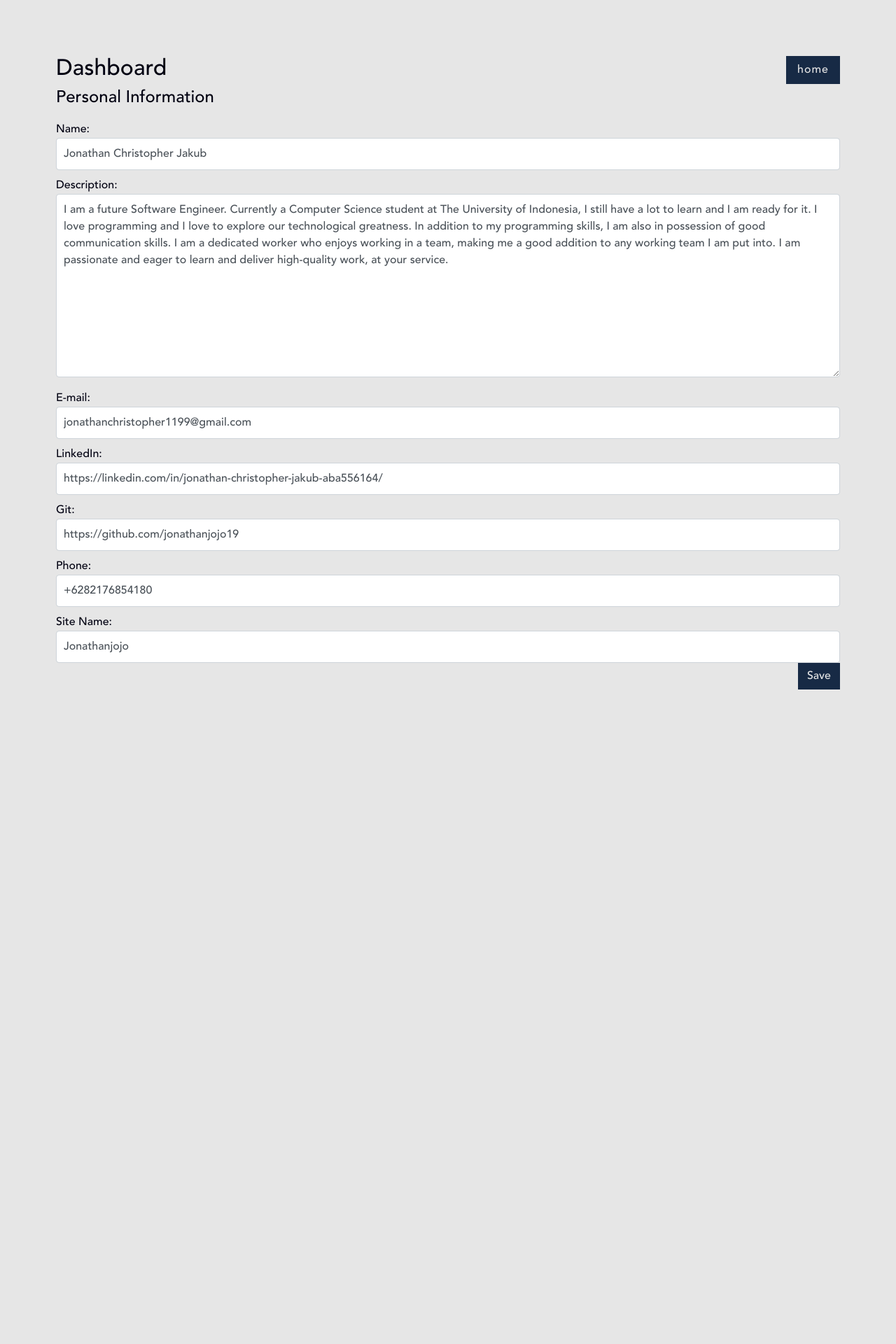
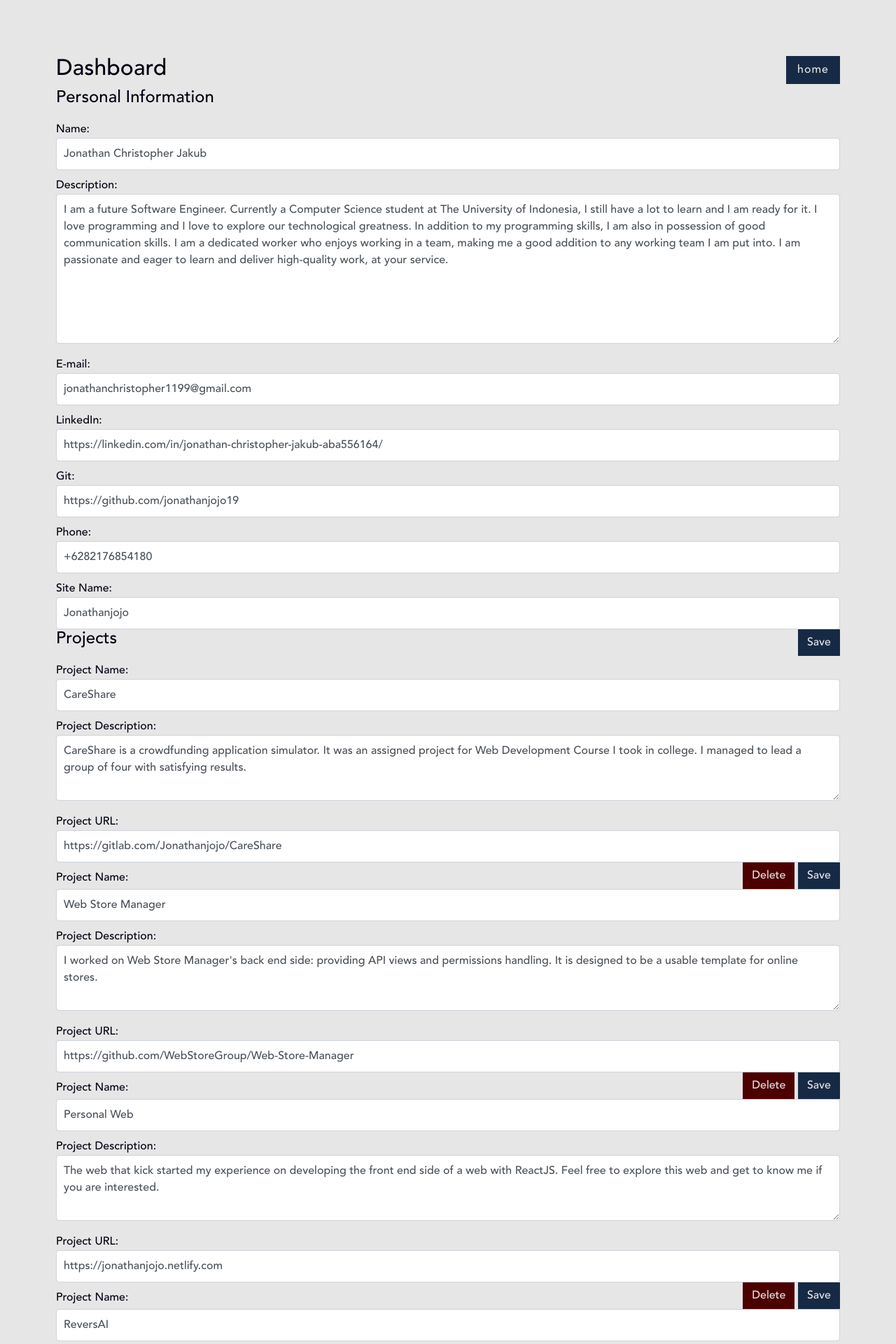
Before and after one commit to Jonathanjojo19/PortfolioCMS, a Django app: page /edit/ in a window 1280 px wide. Shown: the top 1920 px of the page at 70% size. Before the commit the page ends 985 px from the top, so only its background shows below. Run offline with Django 3.2, Linux system fonts and the light colour scheme; data comes from the database, SQL or seed files in the repository; both versions use the stored data as it was after the commit; parts of the project's set-up code (start-up, migrations or seed data) failed here and were passed over; some libraries are stand-ins or nearby versions.

Commit message:
Add functionality to project form

```diff
--- /dev/null
+++ b/assets/scripts/project/createProject.js
@@ -0,0 +1,34 @@
+function createProject(){
+    event.preventDefault(true);
+    let fields = document.forms["project-form-new"].getElementsByTagName("input");
+    let textarea = document.forms["project-form-new"].getElementsByTagName("textarea")
+    let csrf_token_entry = fields[0].value;
+    let data = JSON.stringify({
+        name : fields[1].value,
+        description : textarea[0].value,
+        url : fields[2].value,
+    });
+    $.ajax({
+        url: 'update-project/',
+        type: 'POST',
+        dataType: 'json',
+        data: data,
+        beforeSend: function(request) {
+            request.setRequestHeader('X-CSRFToken', csrf_token_entry);
+        },
+        success: function(result) {
+            if (result.success){
+                document.getElementById("update-status").innerText = result.message;
+            } else {
+                let errors = "";
+                for (var key in result.message) {
+                    result.message[key].forEach((er) => {
+                        errors += er + "\n";
+                    });
+                }
+                document.getElementById("update-status").innerText = errors;
+            }
+            $('#response-modal').modal('show');
+        }
+    });
+}
--- /dev/null
+++ b/assets/scripts/project/deleteProject.js
@@ -0,0 +1,32 @@
+function deleteProject(i){
+    event.preventDefault(true);
+    let fields = document.forms["project-form-"+i].getElementsByTagName("input");
+    let csrf_token_entry = fields[0].value;
+    let data = JSON.stringify({
+        entryNo : i,
+    });
+    $.ajax({
+        url: 'update-project/',
+        type: 'DELETE',
+        dataType: 'json',
+        data: data,
+        beforeSend: function(request) {
+            request.setRequestHeader('X-CSRFToken', csrf_token_entry);
+        },
+        success: function(result) {
+            if (result.success){
+                let deletedForm = $("#project-" + i);
+                deletedForm.animate({
+                    'padding': "0px",
+                    'margin-left':'-10px',
+                    'font-size': "0px"
+                }, 400, function() {
+                    deletedForm.remove();
+                });
+            } else {
+                document.getElementById("update-status").innerText = "Something wrong happened.";
+                $('#response-modal').modal('show');
+            }
+        }
+    });
+}
--- a/assets/scripts/updateLogo.js
+++ b/assets/scripts/project/updateProject.js
@@ -1,22 +1,23 @@
-function updateLogo(){
+function updateProject(i){
     event.preventDefault(true);
-    let fields = document.forms["logo-form"].getElementsByTagName("input");
+    let fields = document.forms["project-form-" + i].getElementsByTagName("input");
+    let textarea = document.forms["project-form-" + i].getElementsByTagName("textarea")
     let csrf_token_entry = fields[0].value;
-    let data = document.forms["logo-form"]["id_logo"].files[0];
+    let data = JSON.stringify({
+        entryNo : i,
+        name : fields[1].value,
+        description : textarea[0].value,
+        url : fields[2].value,
+    });
     $.ajax({
-        url: 'update-logo/',
-        type: 'POST',
-        cache: false,
-        processData: false,
-        contentType: false,
-        data: JSON.stringify({
-            logo: data,
-        }),
+        url: 'update-project/',
+        type: 'PUT',
+        dataType: 'json',
+        data: data,
         beforeSend: function(request) {
             request.setRequestHeader('X-CSRFToken', csrf_token_entry);
         },
         success: function(result) {
-            console.log(result);
             if (result.success){
                 document.getElementById("update-status").innerText = result.message;
             } else {
--- a/assets/styles/dashboardStyles.css
+++ b/assets/styles/dashboardStyles.css
@@ -1,3 +1,11 @@
+body {
+    font-family: 'Avenir LT Std 35 Medium';
+	margin: 0;
+	padding: 0;
+	max-width: 100vw;
+	background-color: #000011;
+}
+
 .form-control {
     display: inline-block;
     padding: 10px;
@@ -17,3 +25,7 @@ label {
     position: relative;
     margin: 0;
 }
+
+.save {
+    margin-bottom: 0;
+}
--- a/assets/styles/globalStyles.css
+++ b/assets/styles/globalStyles.css
@@ -4,26 +4,6 @@
     font-weight: normal;
     src: local('Avenir LT Std 35 Medium'),
         url('../fonts/AvenirLTStd-Medium.woff') format('woff');
-}
-
-body {
-    font-family: 'Avenir LT Std 35 Medium';
-	margin: 0;
-	padding: 0;
-	-webkit-font-smoothing: antialiased;
-	-moz-osx-font-smoothing: grayscale;
-	-ms-overflow-style: none;
-	overflow-y: scroll;
-    overflow-x: hidden;
-	max-width: 100%;
-    scrollbar-width: none; /* Firefox */
-    -ms-overflow-style: none;  /* IE 10+ */
-	background-color: #000011;
-}
-
-body::-webkit-scrollbar {
-    width: 0 !important;
-    height: 0 !important;
 }
 
 /* Text Sizes */
@@ -52,6 +32,10 @@ h6 { font-size: 0.8em; }
 
 .blue-bg {
 	background-color: #172A45;
+}
+
+.red-bg {
+	background-color: #4c0000;
 }
 
 .light-blue-text {
--- a/cms/forms.py
+++ b/cms/forms.py
@@ -2,8 +2,8 @@ from django import forms
 from information.models import (
     PersonalInfo,
     Project,
-    Logo
 )
+from django.forms import modelformset_factory
 
 class PersonalInfoForm(forms.ModelForm):
     class Meta:
@@ -31,7 +31,8 @@ class PersonalInfoForm(forms.ModelForm):
                 attrs = {
                     "class" : "form-control",
                     "required" : True,
-                    "placeholder" : "About You"
+                    "placeholder" : "About You",
+                    "rows" : 8
                 }
             ),
             "email" : forms.EmailInput(
@@ -71,25 +72,72 @@ class PersonalInfoForm(forms.ModelForm):
             )
         }
 
-class LogoForm(forms.ModelForm):
-    class Meta:
-        model = Logo
-        fields = ['logo']
-
-        labels = {
-            "logo" : "Logo"
-        }
-
-        widgets = {
-            "logo" : forms.FileInput(
-                attrs = {
-                    "class" : "form-control",
-                    "required" : True,
-                }
-            )
-        }
-
 class ProjectForm(forms.ModelForm):
     class Meta:
         model = Project
         fields = "__all__"
+        labels = {
+            "name" : "Project Name",
+            "description" : "Project Description",
+            "url" : "Project URL"
+        },
+        widgets = {
+            "name" : forms.TextInput(
+                attrs = {
+                    "class" : "form-control",
+                    "required" : True,
+                    "placeholder" : "Your Project Name"
+                }
+            ),
+            "description" : forms.Textarea(
+                attrs = {
+                    "class" : "form-control",
+                    "required" : True,
+                    "placeholder" : "About the Project",
+                    "rows" : 3
+                }
+            ),
+            "url" : forms.URLInput(
+                attrs = {
+                    "class" : "form-control",
+                    "required" : True,
+                    "placeholder" : "Your Project URL"
+                }
+            ),
+        }
+
+
+ProjectModelFormSet = modelformset_factory(
+    Project,
+    fields= "__all__",
+    extra=1,
+    labels = {
+        "name" : "Project Name",
+        "description" : "Project Description",
+        "url" : "Project URL"
+    },
+    widgets = {
+        "name" : forms.TextInput(
+            attrs = {
+                "class" : "form-control",
+                "required" : True,
+                "placeholder" : "Your Project Name"
+            }
+        ),
+        "description" : forms.Textarea(
+            attrs = {
+                "class" : "form-control",
+                "required" : True,
+                "placeholder" : "About the Project",
+                "rows" : 3
+            }
+        ),
+        "url" : forms.URLInput(
+            attrs = {
+                "class" : "form-control",
+                "required" : True,
+                "placeholder" : "Your Project URL"
+            }
+        ),
+    }
+)
--- a/cms/templates/cms/dashboard.html
+++ b/cms/templates/cms/dashboard.html
@@ -7,7 +7,7 @@
     <meta name="viewport" content="width=device-width, initial-scale=1.0">
     <meta http-equiv="X-UA-Compatible" content="ie=edge">
     <title>{{ info.title }} Dashboard</title>
-    <link rel="shortcut icon" href="{{ logo.logo.url }}">
+    <link rel="shortcut icon" href="{% static 'icons/favicon.ico' %}">
     <link rel="stylesheet" href="https://stackpath.bootstrapcdn.com/bootstrap/4.1.3/css/bootstrap.min.css" integrity="sha384-MCw98/SFnGE8fJT3GXwEOngsV7Zt27NXFoaoApmYm81iuXoPkFOJwJ8ERdknLPMO" crossorigin="anonymous">
     <link rel="stylesheet" href="{% static 'styles/globalStyles.css' %}" >
     <link rel="stylesheet" href="{% static 'styles/dashboardStyles.css' %}" >
@@ -15,8 +15,10 @@
     <script src="https://cdnjs.cloudflare.com/ajax/libs/popper.js/1.14.3/umd/popper.min.js" integrity="sha384-ZMP7rVo3mIykV+2+9J3UJ46jBk0WLaUAdn689aCwoqbBJiSnjAK/l8WvCWPIPm49" crossorigin="anonymous"></script>
     <script src="https://ajax.googleapis.com/ajax/libs/jquery/3.3.1/jquery.min.js"></script>
     <script src="https://stackpath.bootstrapcdn.com/bootstrap/4.1.3/js/bootstrap.min.js" integrity="sha384-ChfqqxuZUCnJSK3+MXmPNIyE6ZbWh2IMqE241rYiqJxyMiZ6OW/JmZQ5stwEULTy" crossorigin="anonymous"></script>
-    <script type="text/javascript" src="{% static 'scripts/updateInfo.js' %}"></script>
-    <script type="text/javascript" src="{% static 'scripts/updateLogo.js' %}"></script>
+    <script type="text/javascript" src="{% static 'scripts/info/updateInfo.js' %}"></script>
+    <script type="text/javascript" src="{% static 'scripts/project/createProject.js' %}"></script>
+    <script type="text/javascript" src="{% static 'scripts/project/updateProject.js' %}"></script>
+    <script type="text/javascript" src="{% static 'scripts/project/deleteProject.js' %}"></script>
 </head>
 <body>
     <div class="container-large full-height d-flex light-bg light-grey-text">
@@ -33,28 +35,49 @@
             </div>
             <div>
                 <h3>Personal Information</h3>
-                <form class="site-form" action="" method="PUT" id="info-form" enctype="multipart/form-data">
+                <form class="site-form" action="" method="PUT" id="info-form">
                     {% csrf_token %}
                     {{ info_form }}
                     <div class="float-right">
-                        <button id="submit-button" class="btn mode draw blue-bg" onclick="updateInfo()">
+                        <button id="submit-button" class="btn mode draw blue-bg save" onclick="updateInfo()">
                             <span class="light-grey-text">Save</span>
                         </button>
                     </div>
                 </form>
             </div>
-            <!-- <div>
-                <h3>Site Logo</h3>
-                <form class="site-form" action="" method="POST" id="logo-form" enctype="multipart/form-data">
+            <div>
+                <h3>Projects</h3>
+                {% for form in project_form %}
+                    {% if not forloop.last %}
+                        <div id="project-{{ form.instance.id }}">
+                            <form class="site-form" action="" method="PUT" id="project-form-{{ form.instance.id }}">
                                 {% csrf_token %}
-                    {{ logo_form }}
+                                {{ form }}
                                 <div class="float-right">
-                        <button id="submit-button" class="btn mode draw blue-bg" onclick="updateLogo()">
+                                    <button id="submit-button" class="btn mode draw red-bg save" onclick="deleteProject({{ form.instance.id }})">
+                                        <span class="light-grey-text">Delete</span>
+                                    </button>
+                                    <button id="submit-button" class="btn mode draw blue-bg save" onclick="updateProject({{ form.instance.id }})">
                                         <span class="light-grey-text">Save</span>
                                     </button>
                                 </div>
                             </form>
-            </div> -->
+                        </div>
+                    {% else %}
+                        <div>
+                            <form class="site-form" action="" method="PUT" id="project-form-new">
+                                {% csrf_token %}
+                                {{ form }}
+                                <div class="float-right">
+                                    <button id="submit-button" class="btn mode draw blue-bg save" onclick="createProject()">
+                                            <span class="light-grey-text">Save</span>
+                                        </button>
+                                    </div>
+                            </form>
+                        </div>
+                    {% endif %}
+                {% endfor %}
+            </div>
         </div>
     </div>
     <div class="modal fade" id="response-modal" role="dialog">
@@ -66,8 +89,10 @@
                 <div class="modal-body">
                     <p id="update-status"></p>
                 </div>
-                <div class="modal-footer">
-                    <button type="button" class="btn btn-secondary" data-dismiss="modal">Close</button>
+                <div class="modal-footer light-grey-text">
+                    <a href="{% url 'portfolio:index' %}" class="btn btn-default light-grey-text blue-bg">Home</a>
+                    <a href="{% url 'cms:dashboard' %}" class="btn btn-default light-grey-text dark-bg">Refresh</a>
+                    <a class="btn btn-secondary red-bg" data-dismiss="modal">Close</a>
                 </div>
             </div>
         </div>
--- a/cms/urls.py
+++ b/cms/urls.py
@@ -6,5 +6,5 @@ app_name = "cms"
 urlpatterns = [
     path('', views.dashboard, name="dashboard"),
     path('update-info/', views.updateInfo, name="updateInfo"),
-    # path('update-logo/', views.updateLogo, name="updateLogo")
+    path('update-project/', views.updateProject, name="updateProject"),
 ]
--- a/cms/views.py
+++ b/cms/views.py
@@ -2,12 +2,11 @@ from django.shortcuts import render
 from .forms import (
     PersonalInfoForm,
     ProjectForm,
-    LogoForm
+    ProjectModelFormSet
 )
 from information.models import (
     PersonalInfo,
     Project,
-    Logo
 )
 
 from django.urls import reverse
@@ -18,12 +17,12 @@ from django.contrib import messages
 # Create your views here.
 def dashboard(request):
     personal_info = PersonalInfo.objects.all().first()
-    logo = Logo.objects.all().first()
+    projects = Project.objects.all()
     return render(request, 'cms/dashboard.html', {
-        "logo" : logo,
+        "projects" : projects,
         "info" : personal_info,
         "info_form" : PersonalInfoForm(instance=personal_info),
-        "logo_form" : LogoForm(instance=personal_info)
+        "project_form" : ProjectModelFormSet()
     })
 
 def updateInfo(request):
@@ -42,55 +41,52 @@ def updateInfo(request):
 
         if form.is_valid():
             form.save()
-            return JsonResponse(
-                {
-                    "success" : True,
-                    "message" : "Your info have been successfuly updated",
-                }
-            )
+            return return_response(True)
         else:
-            return JsonResponse(
-                {
-                    "success" : False,
-                    "message" : form.errors,
-                }
-            )
+            return return_response(False, form.errors)
     else:
-        return JsonResponse(
-            {
-                "success" : False,
-                "message" : "Unallowed Method"
-            }
-        )
+        return_response(False, "Unallowed Method")
 
 def updateProject(request):
-    return None
+    if request.method == "PUT" or request.method == "POST" and request.is_ajax():
+        data = json.loads(request.body)
+        try:
+            current_instance = Project.objects.filter(id=data['entryNo']).first()
+            form = ProjectForm({
+                "name" : data["name"],
+                "description" : data["description"],
+                "url" : data["url"]
+            }, instance=current_instance)
+        except:
+            form = ProjectForm({
+                "name" : data["name"],
+                "description" : data["description"],
+                "url" : data["url"]
+            })
+        if form.is_valid():
+            form.save()
+            return return_response(True)
+        else:
+            return return_response(False, form.errors)
+    elif request.method == "DELETE" and request.is_ajax():
+        try:
+            data = json.loads(request.body)
+            current_instance = Project.objects.filter(id=data['entryNo']).first()
+            current_instance.delete()
+            return return_response(True)
+        except Exception as e:
+            return return_response(False, e)
+    else:
+        return return_response(False, "Unallowed Method")
 
-# def updateLogo(request):
-#     if request.method == "POST":
-#         print(json.loads(request.body))
-#         print(request.POST, request.FILES)
-#         current_instance = Logo.objects.all().first()
-#         form = LogoForm(data=request.POST, files=request.FILES, instance=current_instance)
-#         if form.is_valid():
-#             form.save()
-#             return JsonResponse(
-#                 {
-#                     "success" : True,
-#                     "message" : "Your info have been successfuly updated",
-#                 }
-#             )
-#         else:
-#             return JsonResponse(
-#                 {
-#                     "success" : False,
-#                     "message" : form.errors,
-#                 }
-#             )
-#     else:
-#         return JsonResponse(
-#             {
-#                 "success" : False,
-#                 "message" : "Unallowed Method"
-#             }
-#         )
+def return_response(success, *argv):
+    if success:
+        return JsonResponse({
+            "success" : True,
+            "message" : "Your info have been successfuly updated. Refresh the page to update."
+        })
+    else:
+        return JsonResponse({
+            "success" : False,
+            "message" : argv[0],
+        })
--- a/information/admin.py
+++ b/information/admin.py
@@ -2,10 +2,8 @@ from django.contrib import admin
 from .models import (
     PersonalInfo,
     Project,
-    Logo
 )
 
 # Register your models here.
 admin.site.register(PersonalInfo)
 admin.site.register(Project)
-admin.site.register(Logo)
--- a/portfolio/views.py
+++ b/portfolio/views.py
@@ -2,12 +2,10 @@ from django.shortcuts import render
 from information.models import (
     PersonalInfo,
     Project,
-    Logo
 )
 
 def index(request):
     return render(request, 'portfolio/index.html', {
-        "logo"      : Logo.objects.all().first(),
         "info"      : PersonalInfo.objects.all().first(),
         "projects"  : Project.objects.all()
     })
```
Also changed, not shown: assets/styles/indexStyles.css (+19 -0 lines), information/models.py (+0 -14 lines), portfolio/templates/portfolio/index.html (+3 -8 lines), assets/icons/favicon.ico (renamed from media/favicon.ico), assets/scripts/info/updateInfo.js (renamed from assets/scripts/updateInfo.js), db.sqlite3, media/logo.png (deleted), media/logo_ognX08a.png (deleted). Lines whose indentation alone changed are shown as unchanged.
